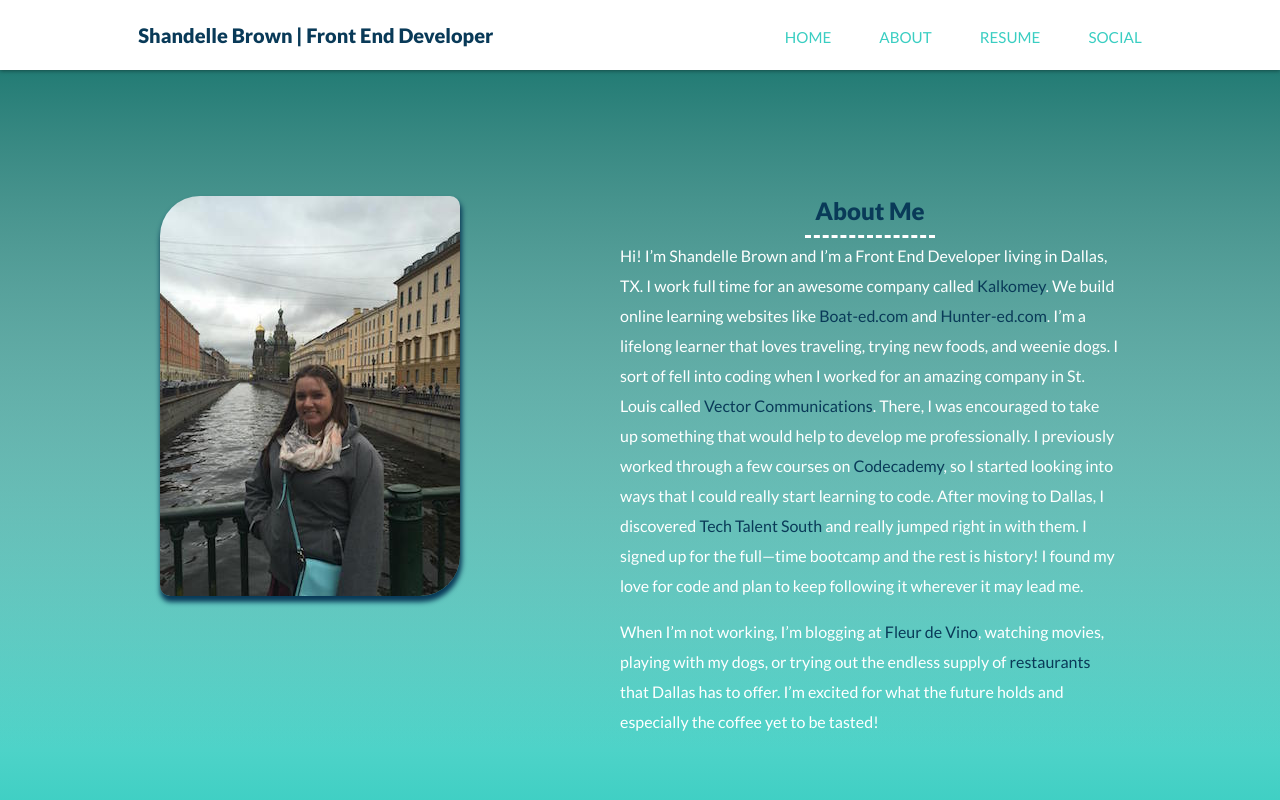
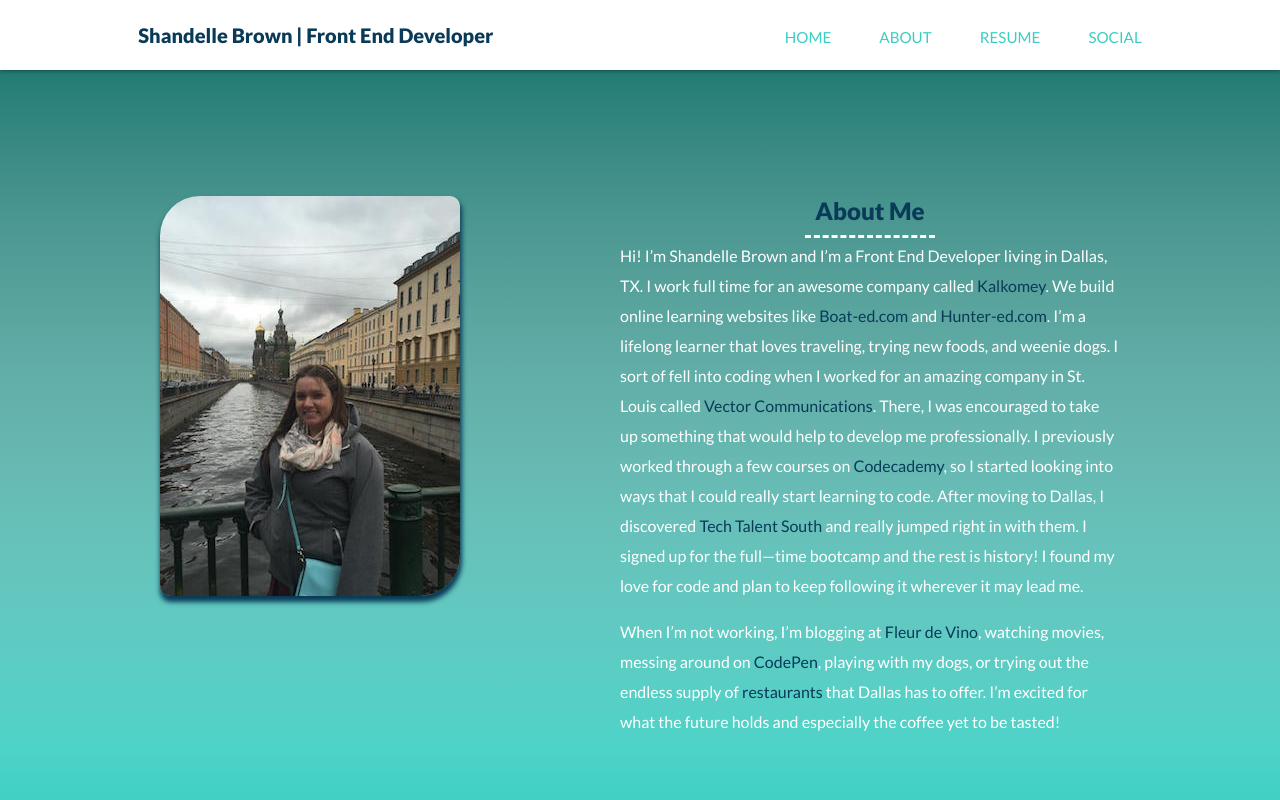
Before and after one commit to ShandelleB/personal-site, a plain HTML site: page about.html in a window 1280 px wide. Shown: the top 800 px of the page. Drawn offline with Linux system fonts and the light colour scheme.

Commit message:
Another link

```diff
--- a/about.html
+++ b/about.html
@@ -31,7 +31,7 @@
 			<div class="secondary col">
 				<h2>About Me</h2>
 				<p>Hi!  I&rsquo;m Shandelle Brown and I&rsquo;m a Front End Developer living in Dallas, TX.  I work full time for an awesome company called <a href="https://www.kalkomey.com" target="_blank" rel="external">Kalkomey</a>. We build online learning websites like <a href="https://www.boat-ed.com" target="_blank" rel="external">Boat-ed.com</a> and <a href="https://www.hunter-ed.com" target="_blank" rel="external">Hunter-ed.com</a>. I&rsquo;m a lifelong learner that loves traveling, trying new foods, and weenie dogs.  I sort of fell into coding when I worked for an amazing company in St. Louis called <a href="http://www.vectorstl.com" target="_blank" rel="external">Vector Communications</a>.  There, I was encouraged to take up something that would help to develop me professionally.  I previously worked through a few courses on <a href="https://www.codecademy.com" target="_blank" rel="external">Codecademy</a>, so I started looking into ways that I could really start learning to code.  After moving to Dallas, I discovered <a href="http://www.techtalentsouth.com" target="_blank" rel="external">Tech Talent South</a> and really jumped right in with them.  I signed up for the full&mdash;time bootcamp and the rest is history!  I found my love for code and plan to keep following it wherever it may lead me.</p>
-				<p>When I&rsquo;m not working, I&rsquo;m blogging at <a href="http://fleurdevino.com" target="_blank" rel="external">Fleur de Vino</a>, watching movies, playing with my dogs, or trying out the endless supply of <a href="https://www.yelp.com/user_details?userid=pjQopHxykzK_J9io9BBBMg" target="_blank" rel="external">restaurants</a> that Dallas has to offer. I&rsquo;m excited for what the future holds and especially the coffee yet to be tasted!</p><br>
+				<p>When I&rsquo;m not working, I&rsquo;m blogging at <a href="http://fleurdevino.com" target="_blank" rel="external">Fleur de Vino</a>, watching movies, messing around on <a href="https://codepen.io/shandelle/" target="_blank" rel="external">CodePen</a>, playing with my dogs, or trying out the endless supply of <a href="https://www.yelp.com/user_details?userid=pjQopHxykzK_J9io9BBBMg" target="_blank" rel="external">restaurants</a> that Dallas has to offer. I&rsquo;m excited for what the future holds and especially the coffee yet to be tasted!</p><br>
 			</div>
 		</div>
 	</div>
```
